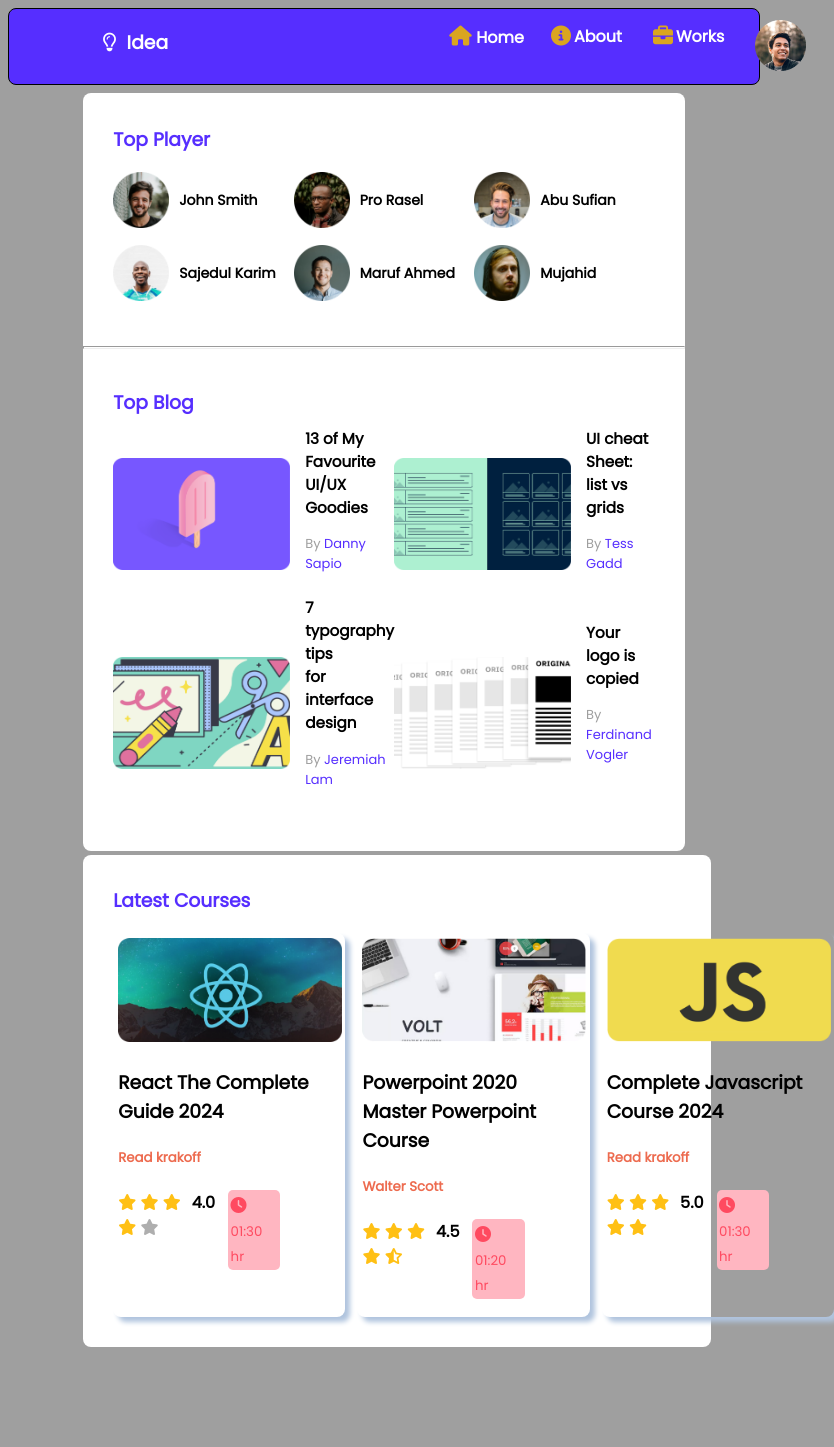
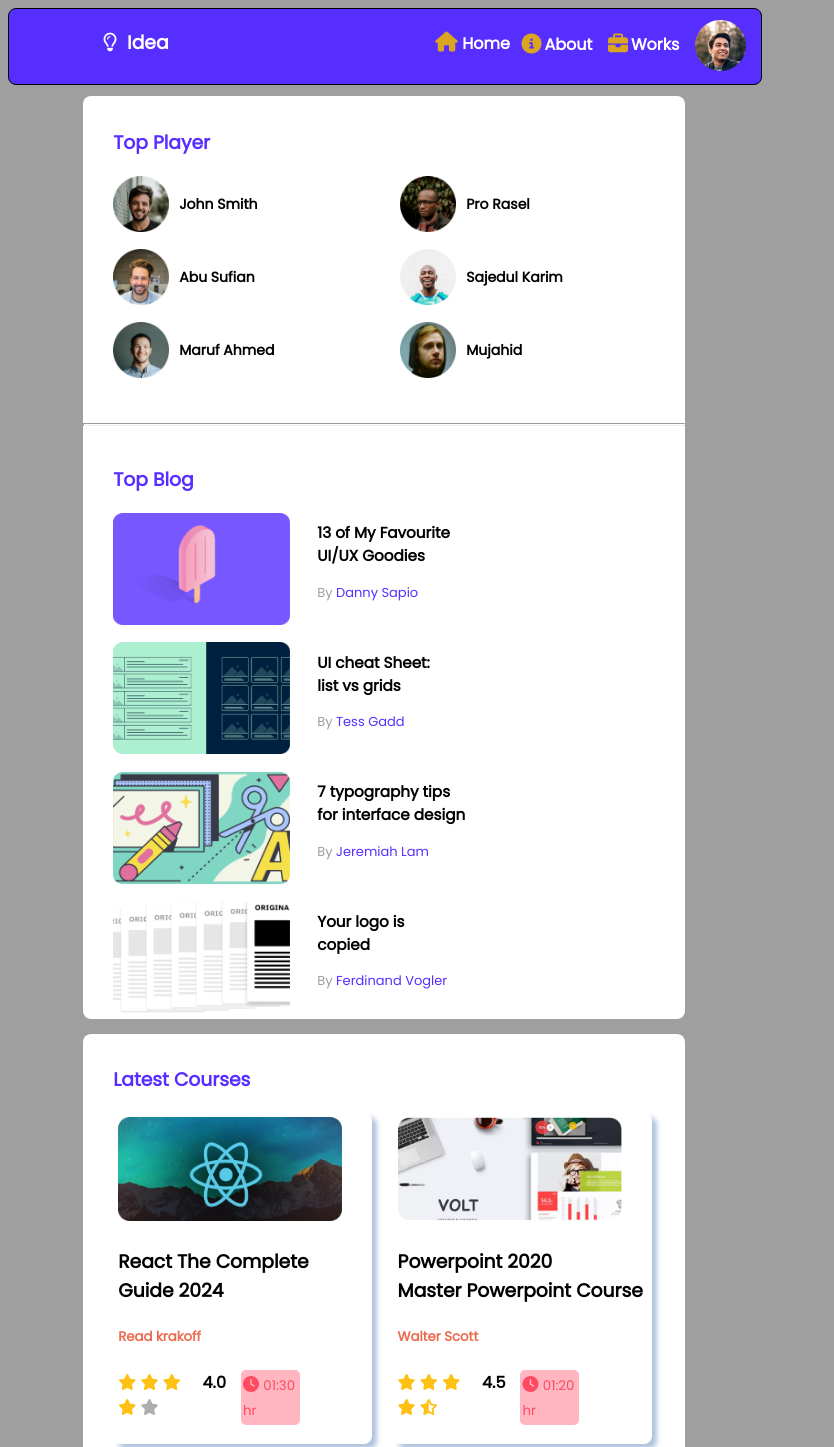
Before and after one commit to Pritom07/Responsive_Leader_board, a plain HTML site: page index.html in a window 768 px wide. Shown: the top 1447 px of the page, 834 px wide, since content can reach past the window. Before the commit the page ends 1355 px from the top, so only its background shows below. Drawn offline with Linux system fonts and the light colour scheme.

Commit message:
final-commit

```diff
--- a/style.css
+++ b/style.css
@@ -277,7 +277,7 @@ nav {
     }
 
     .course-section {
-        width: 83%;
+        width: 83.5%;
         left: 0px;
         margin-top: 2.2%;
     }
@@ -297,3 +297,67 @@ nav {
     }
 
 }
+
+@media only screen and (min-width:689px) and (max-width:992px) {
+
+    .container {
+        margin-top: 1.5%;
+    }
+
+    nav {
+        width: 100%;
+    }
+
+    .menu {
+
+        margin-right: 25%;
+        margin-top: 7%;
+
+    }
+
+    .fa-circle-info,
+    .fa-briefcase {
+        margin-top: 7%;
+    }
+
+    .menu li img {
+
+        position: relative;
+        bottom: 18%;
+    }
+
+    .players {
+
+        grid-template-columns: repeat(2, 1fr);
+        column-gap: 6%;
+    }
+
+    .blogs {
+
+        grid-template-columns: repeat(1, 1fr);
+        row-gap: 2.2%;
+
+    }
+
+    .description {
+
+        margin-left: 5%;
+    }
+
+    .course-section {
+
+        width: 72%;
+        margin-top: 2%;
+
+    }
+
+    .courses {
+
+        grid-template-columns: repeat(2, 1fr);
+        column-gap: 3.2%;
+        row-gap: 2.8%;
+
+    }
+
+
+}
```
Also changed, not shown: index.html (+0 -2 lines).
